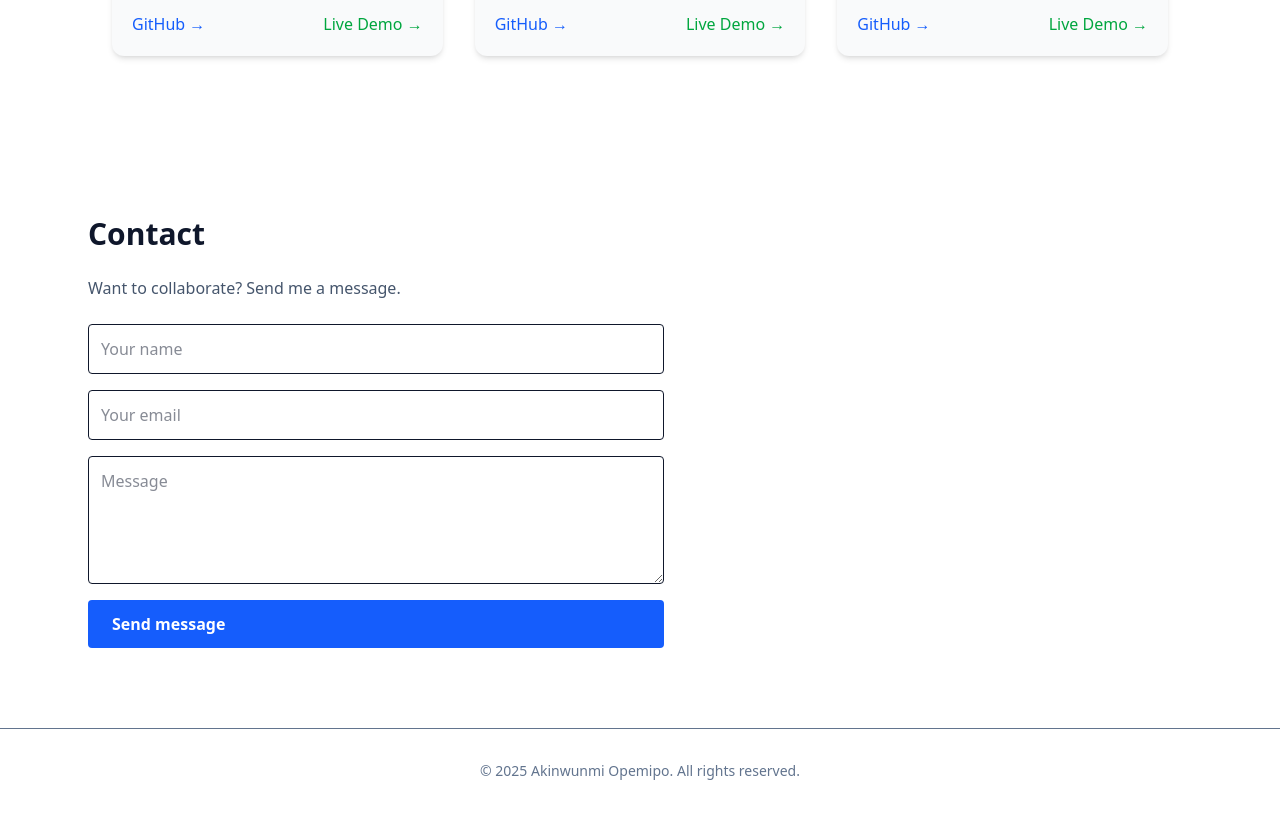
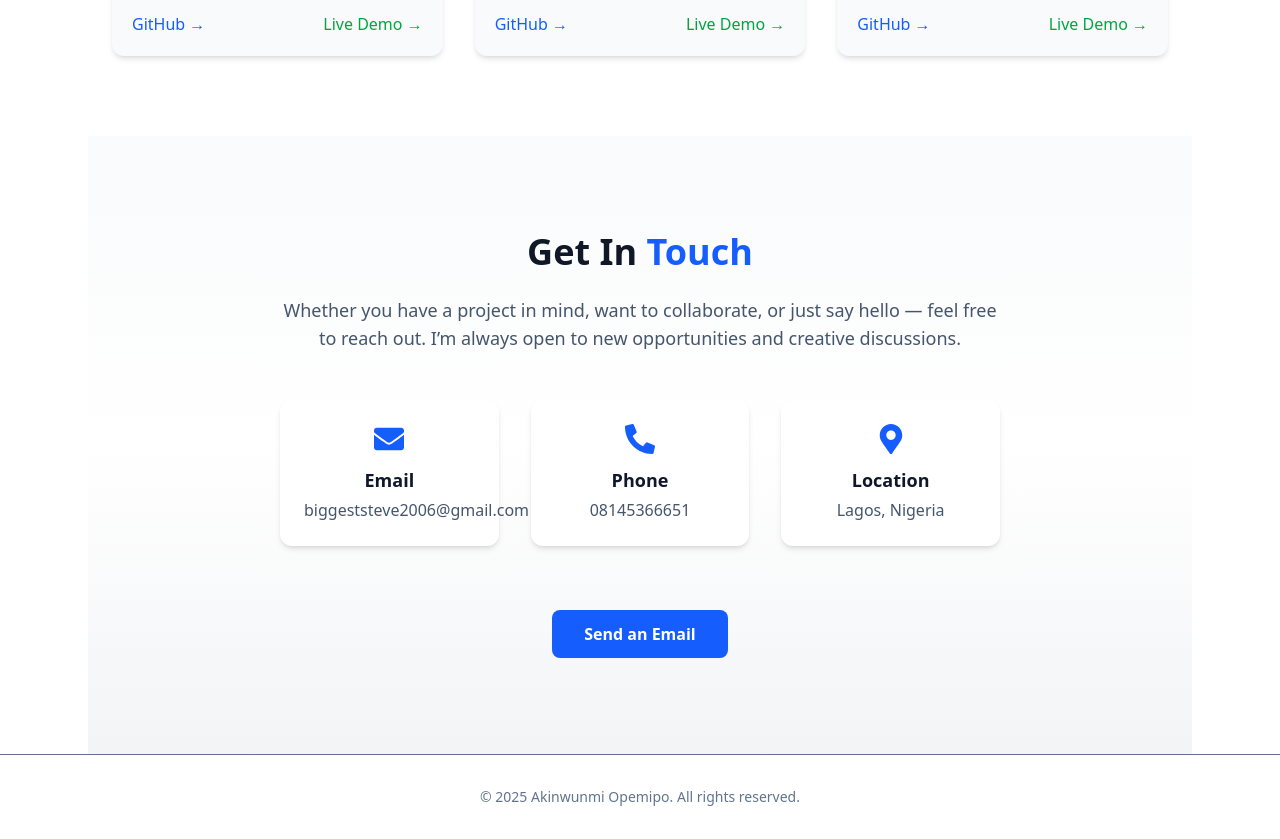
Before and after one commit to Loner5-stack/business-page, a React (Vite) app: page / in a window 1280 px wide. Shown: the part 2300-3139 px from the top of the page. Before the commit the page ends 3113 px from the top, so only its background shows below. Built offline with nearby package versions, Linux system fonts and the light colour scheme.

Commit message:
fix: updated profile image path

```diff
--- a/src/components/Contact.jsx
+++ b/src/components/Contact.jsx
@@ -1,21 +1,66 @@
 import React from "react";
+import { FaEnvelope, FaPhoneAlt, FaMapMarkerAlt } from "react-icons/fa";
+import { motion } from "framer-motion";
 
 export default function Contact() {
   return (
-    <section id="contact" className="py-20">
-      <h2 className="text-3xl font-bold mb-6">Contact</h2>
-      <p className="text-slate-600 mb-6">Want to collaborate? Send me a message.</p>
+    <section
+      id="contact"
+      className="py-24 bg-gradient-to-b from-gray-50 via-white to-gray-100 text-center"
+    >
+      <motion.div
+        initial={{ opacity: 0, y: 40 }}
+        whileInView={{ opacity: 1, y: 0 }}
+        transition={{ duration: 0.6 }}
+        className="max-w-3xl mx-auto px-6"
+      >
+        <h2 className="text-4xl font-extrabold mb-6 text-gray-900">
+          Get In <span className="text-blue-600">Touch</span>
+        </h2>
+        <p className="text-slate-600 text-lg mb-12">
+          Whether you have a project in mind, want to collaborate, or just say
+          hello — feel free to reach out. I’m always open to new opportunities
+          and creative discussions.
+        </p>
 
-      <div className="max-w-xl">
-        <form onSubmit={(e) => { e.preventDefault(); alert('Form not wired — paste your EmailJS or backend endpoint here.'); }}>
-          <div className="grid grid-cols-1 gap-4">
-            <input className="p-3 border rounded" placeholder="Your name" />
-            <input className="p-3 border rounded" placeholder="Your email" />
-            <textarea className="p-3 border rounded h-32" placeholder="Message" />
-            <button type="submit" className="inline-flex items-center px-6 py-3 bg-blue-600 text-white rounded font-semibold">Send message</button>
+        {/* Contact Info Cards */}
+        <div className="grid sm:grid-cols-2 lg:grid-cols-3 gap-8">
+          {/* Email */}
+          <div className="bg-white shadow-md rounded-xl p-6 hover:shadow-xl transition">
+            <FaEnvelope className="text-3xl text-blue-600 mx-auto mb-3" />
+            <h3 className="text-lg font-semibold mb-1">Email</h3>
+            <a
+              href="mailto:biggeststeve2006@gmail.com"
+              className="text-slate-600 hover:text-blue-600 transition"
+            >
+              biggeststeve2006@gmail.com
+            </a>
           </div>
-        </form>
-      </div>
+
+          {/* Phone */}
+          <div className="bg-white shadow-md rounded-xl p-6 hover:shadow-xl transition">
+            <FaPhoneAlt className="text-3xl text-blue-600 mx-auto mb-3" />
+            <h3 className="text-lg font-semibold mb-1">Phone</h3>
+            <p className="text-slate-600">08145366651</p>
+          </div>
+
+          {/* Location */}
+          <div className="bg-white shadow-md rounded-xl p-6 hover:shadow-xl transition">
+            <FaMapMarkerAlt className="text-3xl text-blue-600 mx-auto mb-3" />
+            <h3 className="text-lg font-semibold mb-1">Location</h3>
+            <p className="text-slate-600">Lagos, Nigeria</p>
+          </div>
+        </div>
+
+        <div className="mt-16">
+          <a
+            href="mailto:biggeststeve2006@gmail.com"
+            className="inline-block bg-blue-600 hover:bg-blue-700 text-white font-semibold px-8 py-3 rounded-lg transition"
+          >
+            Send an Email
+          </a>
+        </div>
+      </motion.div>
     </section>
   );
 }
```
